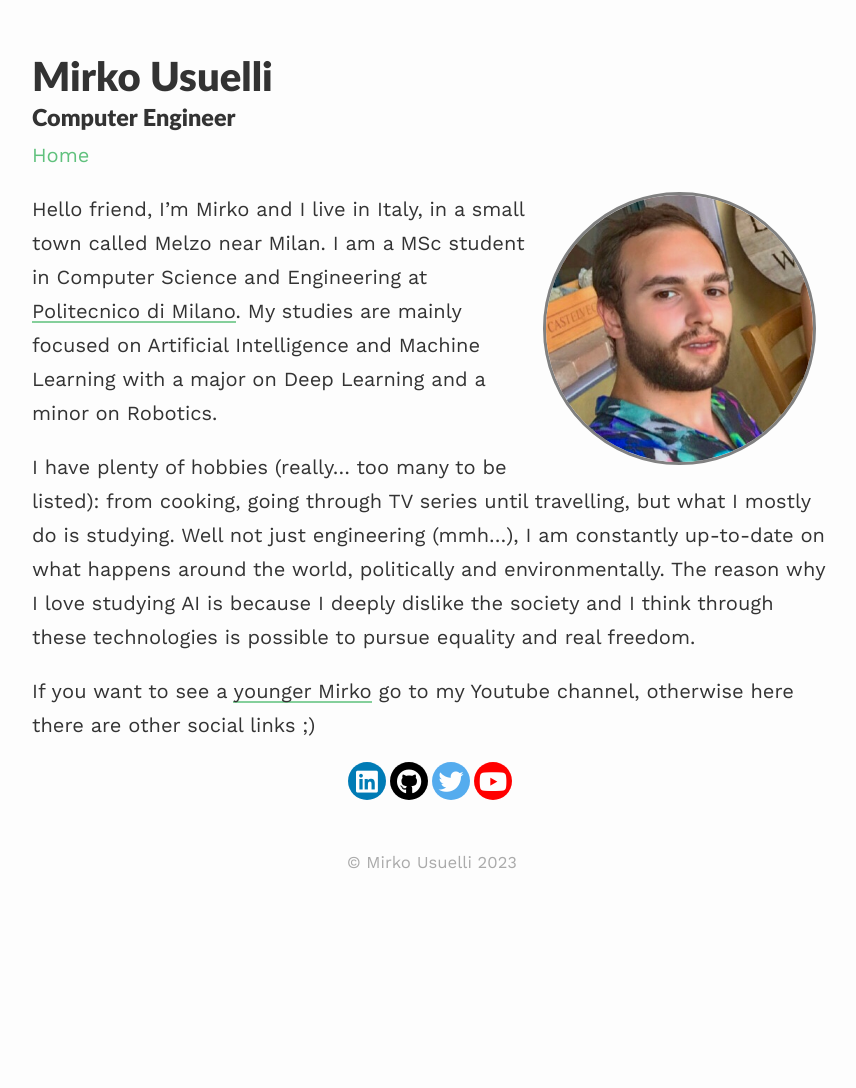
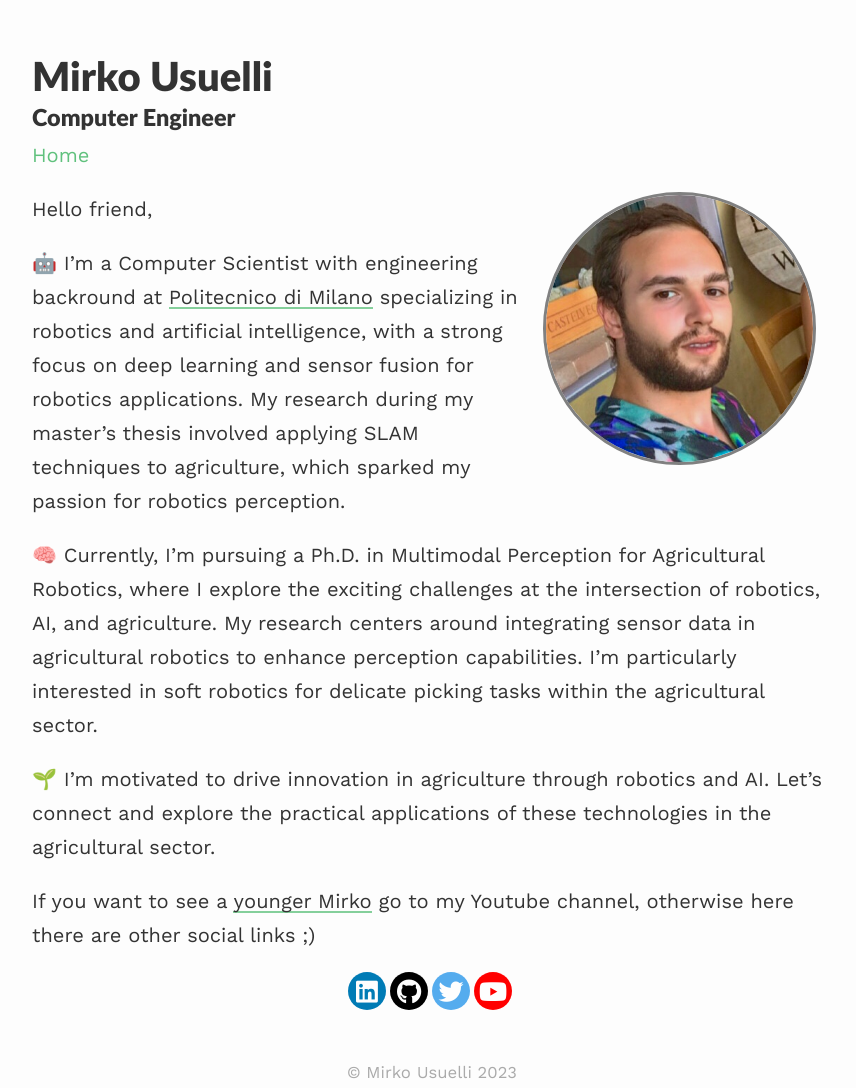
Before and after one commit to mirkousuelli/mirkousuelli.github.io, a Jekyll site: the page built from index.md, in a window 1280 px wide. Shown: the whole page, without its empty margins (208-1064 px from the left). Built offline with Jekyll 4.4.1, drawn with Linux system fonts in a browser that asks for light colours; nearby versions of some CDN libraries; before the commit the page ends 980 px from its top, so only the background shows below that.

Commit message:
Update index.md

```diff
--- a/index.md
+++ b/index.md
@@ -7,9 +7,12 @@ profile:
 published: true
 ---
 
-Hello friend, I'm Mirko and I live in Italy, in a small town called Melzo near Milan. I am a MSc student in Computer Science and Engineering at [Politecnico di Milano](https://www.polimi.it){:target="_blank"}. My studies are mainly focused on Artificial Intelligence and Machine Learning with a major on Deep Learning and a minor on Robotics.
+Hello friend,
 
-I have plenty of hobbies (really... too many to be listed): from cooking, going through TV series until travelling, but what I mostly do is studying. Well not just engineering (mmh...), I am constantly up-to-date on what happens around the world, politically and environmentally.
-The reason why I love studying AI is because I deeply dislike the society and I think through these technologies is possible to pursue equality and real freedom.
+🤖 I'm a Computer Scientist with engineering backround at [Politecnico di Milano](https://www.polimi.it){:target="_blank"} specializing in robotics and artificial intelligence, with a strong focus on deep learning and sensor fusion for robotics applications. My research during my master's thesis involved applying SLAM techniques to agriculture, which sparked my passion for robotics perception.
+
+🧠 Currently, I'm pursuing a Ph.D. in Multimodal Perception for Agricultural Robotics, where I explore the exciting challenges at the intersection of robotics, AI, and agriculture. My research centers around integrating sensor data in agricultural robotics to enhance perception capabilities. I'm particularly interested in soft robotics for delicate picking tasks within the agricultural sector.
+
+🌱 I'm motivated to drive innovation in agriculture through robotics and AI. Let's connect and explore the practical applications of these technologies in the agricultural sector.
 
 If you want to see a [younger Mirko](https://youtu.be/Ae9d-DObKBA){:target="_blank"} go to my Youtube channel, otherwise here there are other social links ;)
```
